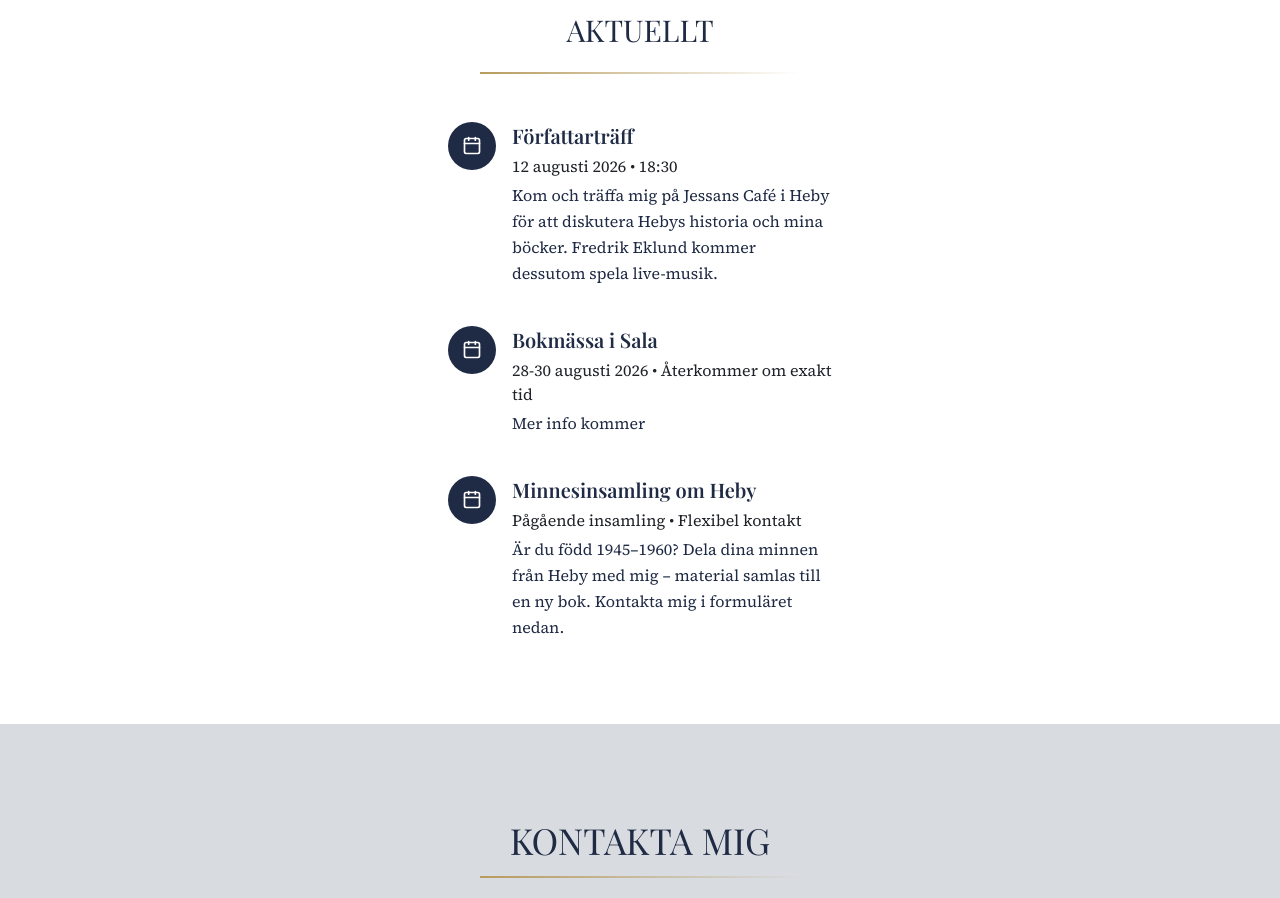
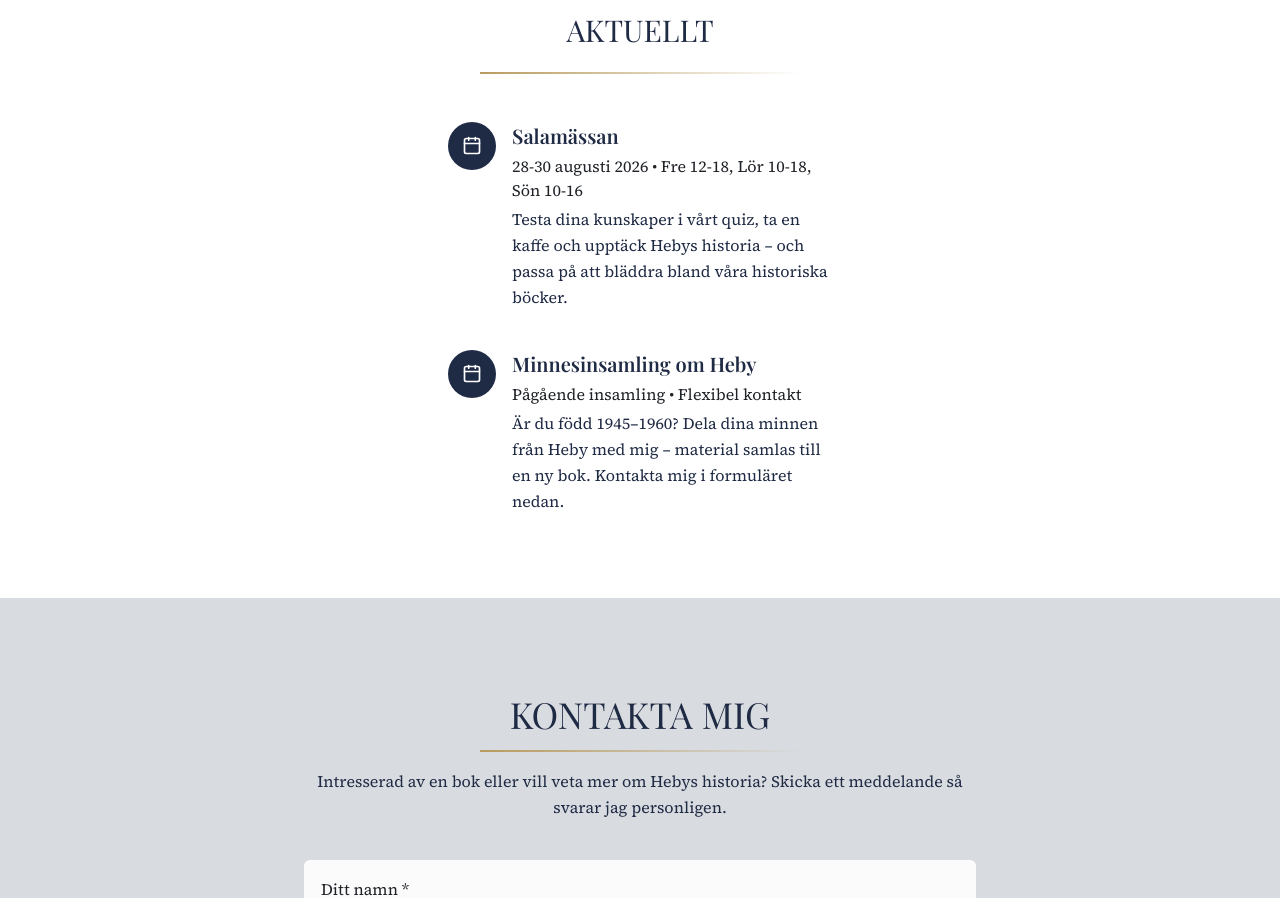
Before and after one commit to jennymakki/anderseklund, a Next.js app: page / in a window 1280 px wide. Shown: the part 3980-4878 px from the top of the page. Built offline with nearby package versions, Linux system fonts and the light colour scheme; a web font is replaced by a local one.

Commit message:
added extra info about an event

```diff
--- a/app/data/events.ts
+++ b/app/data/events.ts
@@ -1,21 +1,12 @@
 export const events = [
-    {
-    id: 1,
-    title: "Författarträff",
-    date: "2026-08-12",
-    displayDate: "12 augusti 2026",
-    time: "18:30",
-    description:
-      "Kom och träffa mig på Jessans Café i Heby för att diskutera Hebys historia och mina böcker. Fredrik Eklund kommer dessutom spela live-musik.",
-  },
   {
     id: 2,
-    title: "Bokmässa i Sala",
+    title: "Salamässan",
     date: "2026-08-30",
     displayDate: "28-30 augusti 2026",
-    time: "Återkommer om exakt tid",
+    time: "Fre 12-18, Lör 10-18, Sön 10-16",
     description:
-      "Mer info kommer",
+      "Testa dina kunskaper i vårt quiz, ta en kaffe och upptäck Hebys historia – och passa på att bläddra bland våra historiska böcker.",
   },
   {
     id: 3,
```
